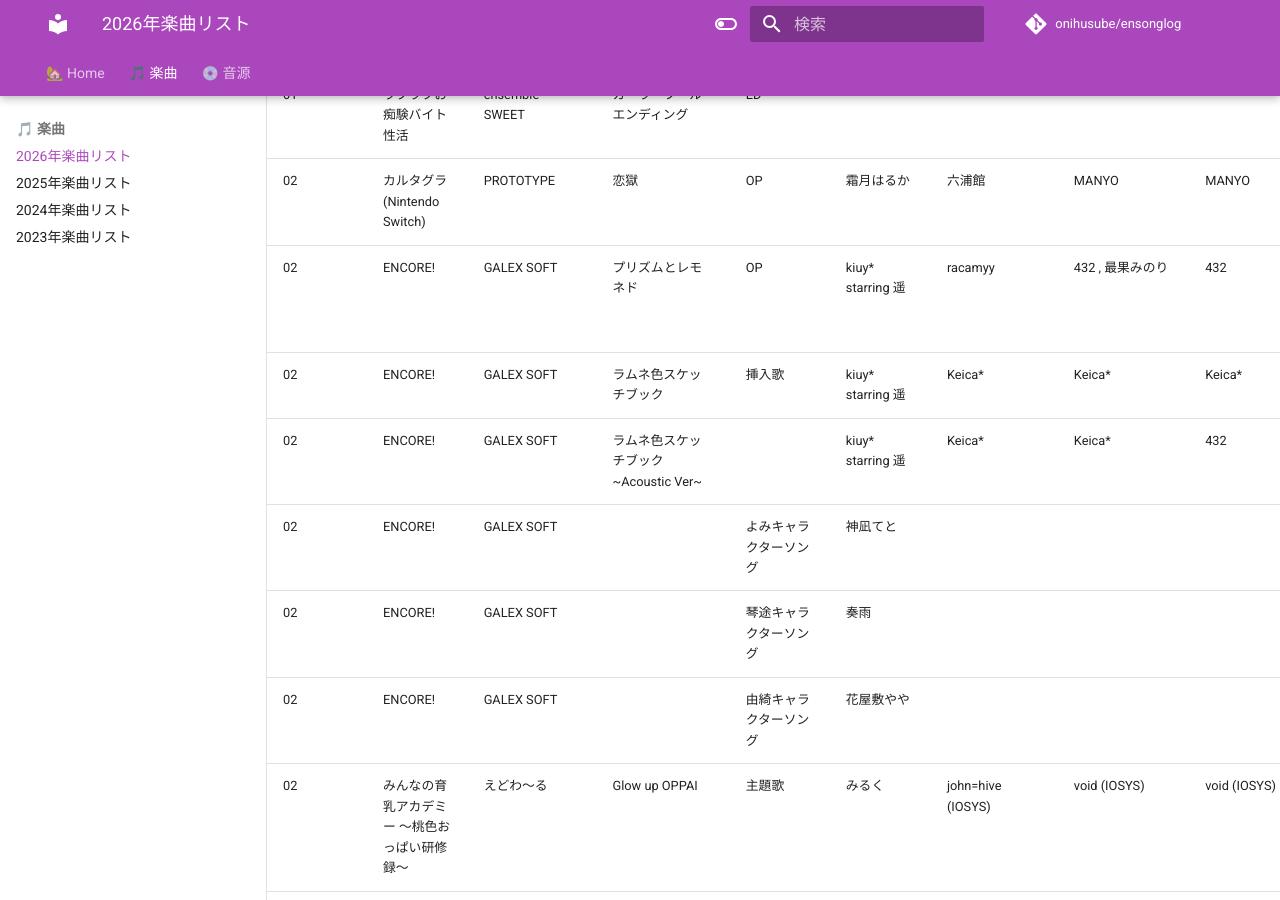
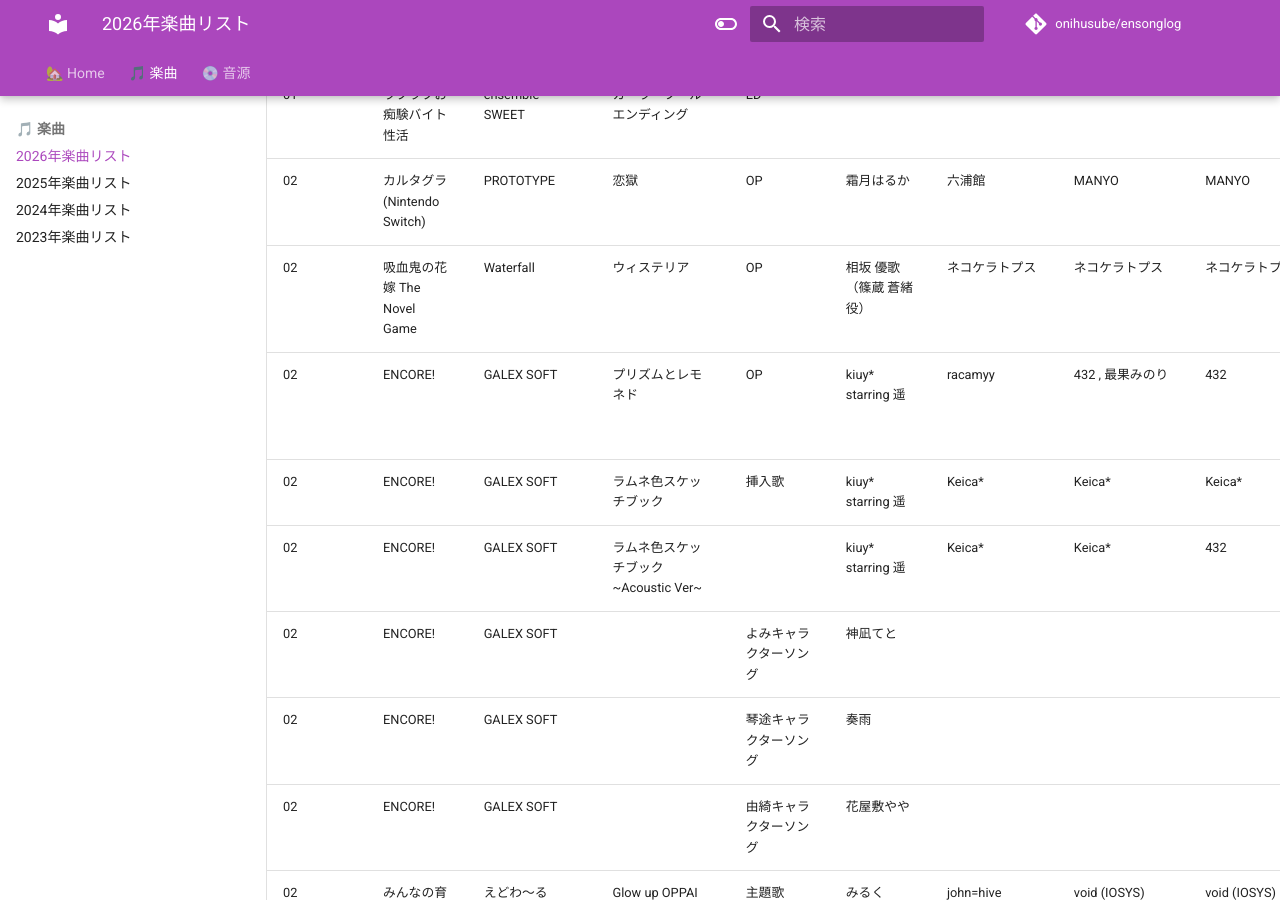
Before and after one commit to onihusube/ensonglog, an MkDocs documentation site: the page built from docs/2026/楽曲.md, in a window 1280 px wide and 900 px high, scrolled down 2732 px. Built offline with MkDocs 1.6.1 and Material for MkDocs 9.7.7, drawn with Linux system fonts in a browser that asks for light colours; emoji names are drawn with the system emoji font; comment, search, counter and statistics services are not loaded.

Commit message:
吸血鬼の花嫁、リリース移動

```diff
--- a/docs/2026/楽曲.md
+++ b/docs/2026/楽曲.md
@@ -32,6 +32,7 @@
 | 01<!--/30--> | ラブラブお痴験バイト性活 | ensemble SWEET | 心模様 | ED |  |  |  |  |  |  |
 | 01<!--/30--> | ラブラブお痴験バイト性活 | ensemble SWEET | カ・ラ・フ・ル エンディング | ED |  |  |  |  |  |  |
 | 02<!--/05--> | カルタグラ (Nintendo Switch) | PROTOTYPE | 恋獄 | OP | 霜月はるか | 六浦館 | MANYO | MANYO |  | コーラス：霜月はるか／真理絵 | [:fontawesome-brands-youtube:](https://www.youtube.com/watch?v=6mLcuPYDlLI) |
+| 02<!--/06--> | 吸血鬼の花嫁 The Novel Game | Waterfall | ウィステリア | OP | 相坂 優歌（篠蔵 蒼緒 役） | ネコケラトプス | ネコケラトプス | ネコケラトプス | CF特典 | | [:fontawesome-brands-youtube:](https://www.youtube.com/watch?v=HAMhe3GoLZc) [:fontawesome-brands-youtube:](https://www.youtube.com/watch?v=bqqkCbeC0-I) |
 | 02<!--/27--> | ENCORE! | GALEX SOFT | プリズムとレモネド | OP | kiuy\* starring 遥 | racamyy | 432 , 最果みのり | 432 | 『プリズムとレモネド』 CDシングル ([BOOTH](https://galexsoft.booth.pm/items/7108927)) |  | |
 | 02<!--/27--> | ENCORE! | GALEX SOFT | ラムネ色スケッチブック | 挿入歌 | kiuy\* starring 遥 | Keica\* | Keica\* | Keica\* | | | [:fontawesome-brands-youtube:](https://www.youtube.com/watch?v=TqAGhjg_rbY) |
 | 02<!--/27--> | ENCORE! | GALEX SOFT | ラムネ色スケッチブック ~Acoustic Ver~ |  | kiuy\* starring 遥 | Keica\* | Keica\* | 432 | |  |
```
Also changed, not shown: docs/2025/楽曲.md (+0 -1 lines).
